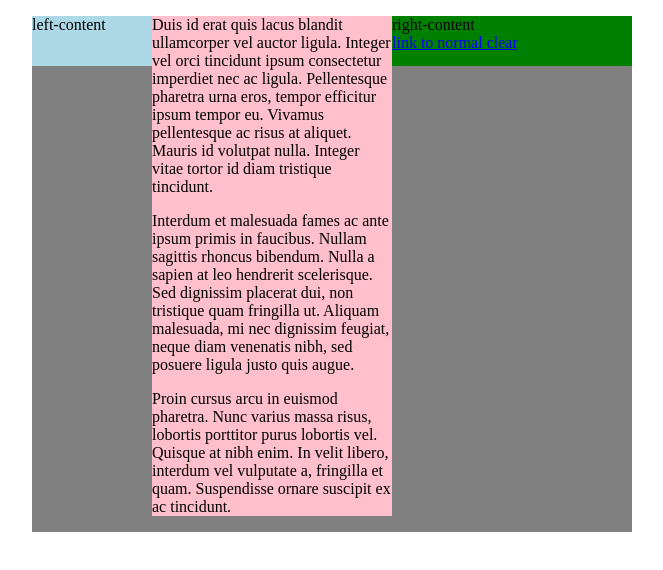
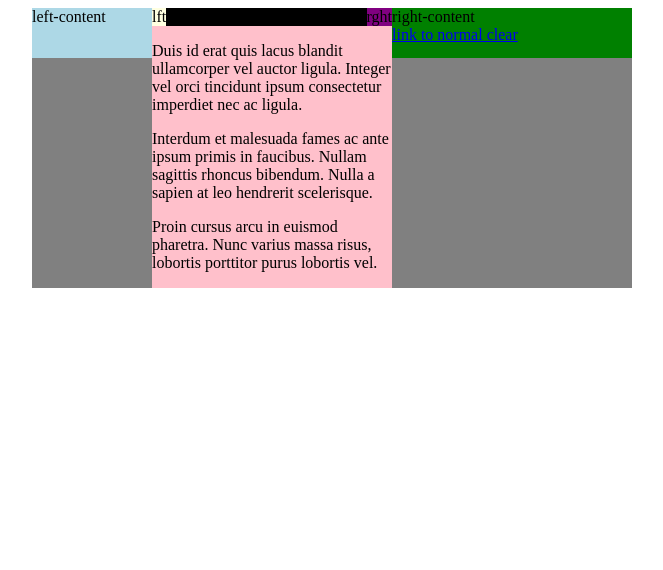
Before and after one commit to kompotik/html-css-combinations, a website: page src/simple-clear.html in a window 1280 px wide. Shown: the whole page, without its empty margins (308-971 px from the left). Drawn offline with Linux system fonts and the light colour scheme.

Commit message:
решили проблему на 15 встрече

```diff
--- a/src/simple-clear.html
+++ b/src/simple-clear.html
@@ -21,7 +21,9 @@
 
     .center {
       background: pink;
-      margin: 0 240px 0 120px;
+      /*margin: 0 240px 0 120px;*/
+      float: left;
+      width: 240px;
     }
 
     .right {
@@ -38,36 +40,39 @@
 </head>
 <body>
   <div class="container">
-    <div class="left">left-content</div>
+    <div class="left">
+      left-content
+    </div>
+
     <div class="right">
       right-content<br>
       <a href="clear.html">link to normal clear</a>
     </div>
+
     <div class="center">
+      <div style="background: black;">
+        <div style="background: lightyellow; float: left;">lft</div>
+        <div style="background: purple; float: right;">rght</div>
+        <div class="clearfix"></div>
+      </div>
+
       <p>
         Duis id erat quis lacus blandit ullamcorper vel auctor ligula.
         Integer vel orci tincidunt ipsum consectetur imperdiet nec ac ligula.
-        Pellentesque pharetra urna eros, tempor efficitur ipsum tempor eu.
-        Vivamus pellentesque ac risus at aliquet. Mauris id volutpat nulla.
-        Integer vitae tortor id diam tristique tincidunt.
       </p>
 
       <p>
         Interdum et malesuada fames ac ante ipsum primis in faucibus.
         Nullam sagittis rhoncus bibendum.
         Nulla a sapien at leo hendrerit scelerisque.
-        Sed dignissim placerat dui, non tristique quam fringilla ut.
-        Aliquam malesuada, mi nec dignissim feugiat, neque diam venenatis nibh,
-        sed posuere ligula justo quis augue.
       </p>
 
       <p>
         Proin cursus arcu in euismod pharetra. Nunc varius massa risus,
-        lobortis porttitor purus lobortis vel. Quisque at nibh enim.
-        In velit libero, interdum vel vulputate a, fringilla et quam.
-        Suspendisse ornare suscipit ex ac tincidunt.
+        lobortis porttitor purus lobortis vel.
       </p>
     </div>
+
     <div class="clearfix"></div>
   </div>
 </body>
```
